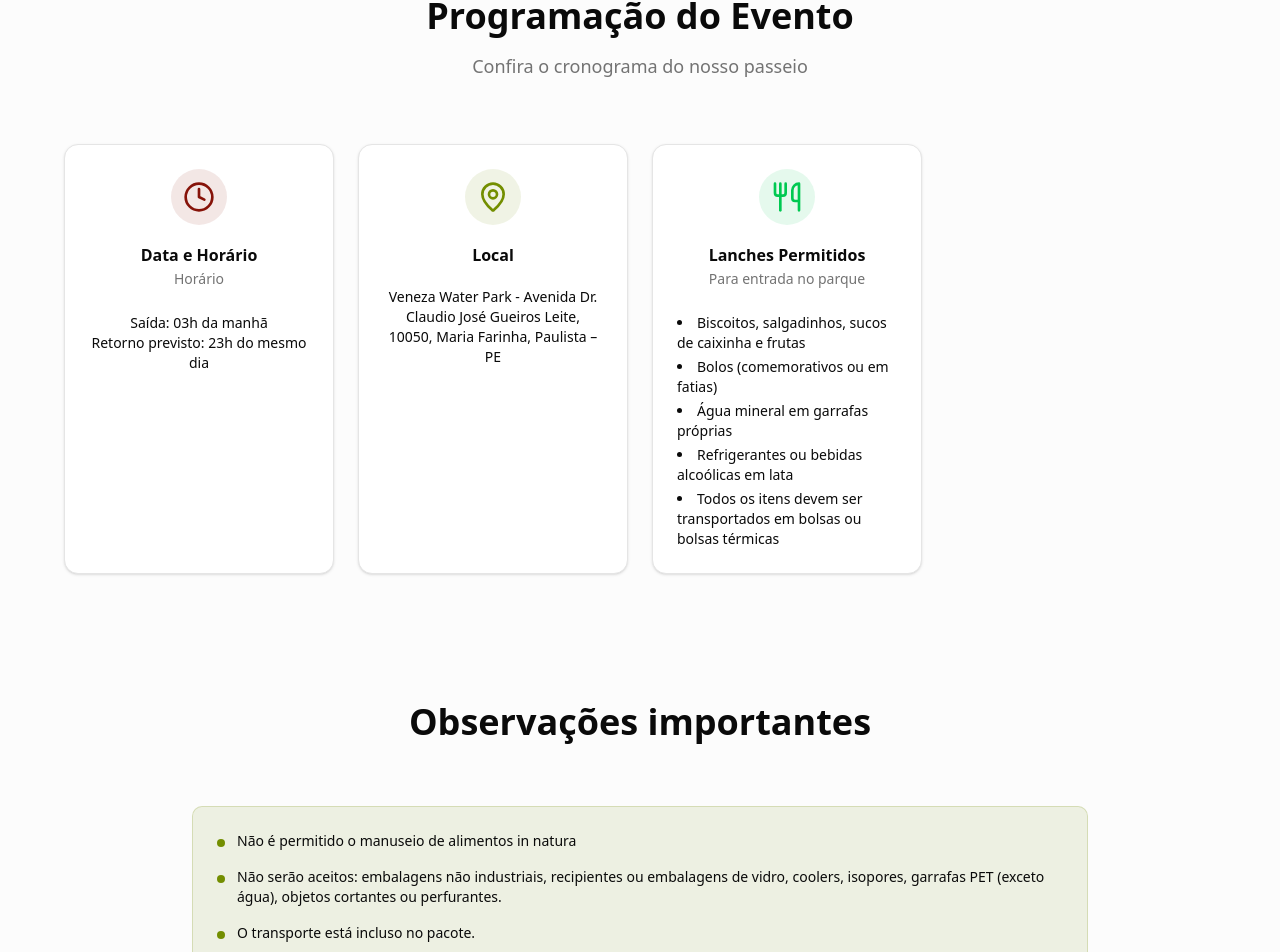
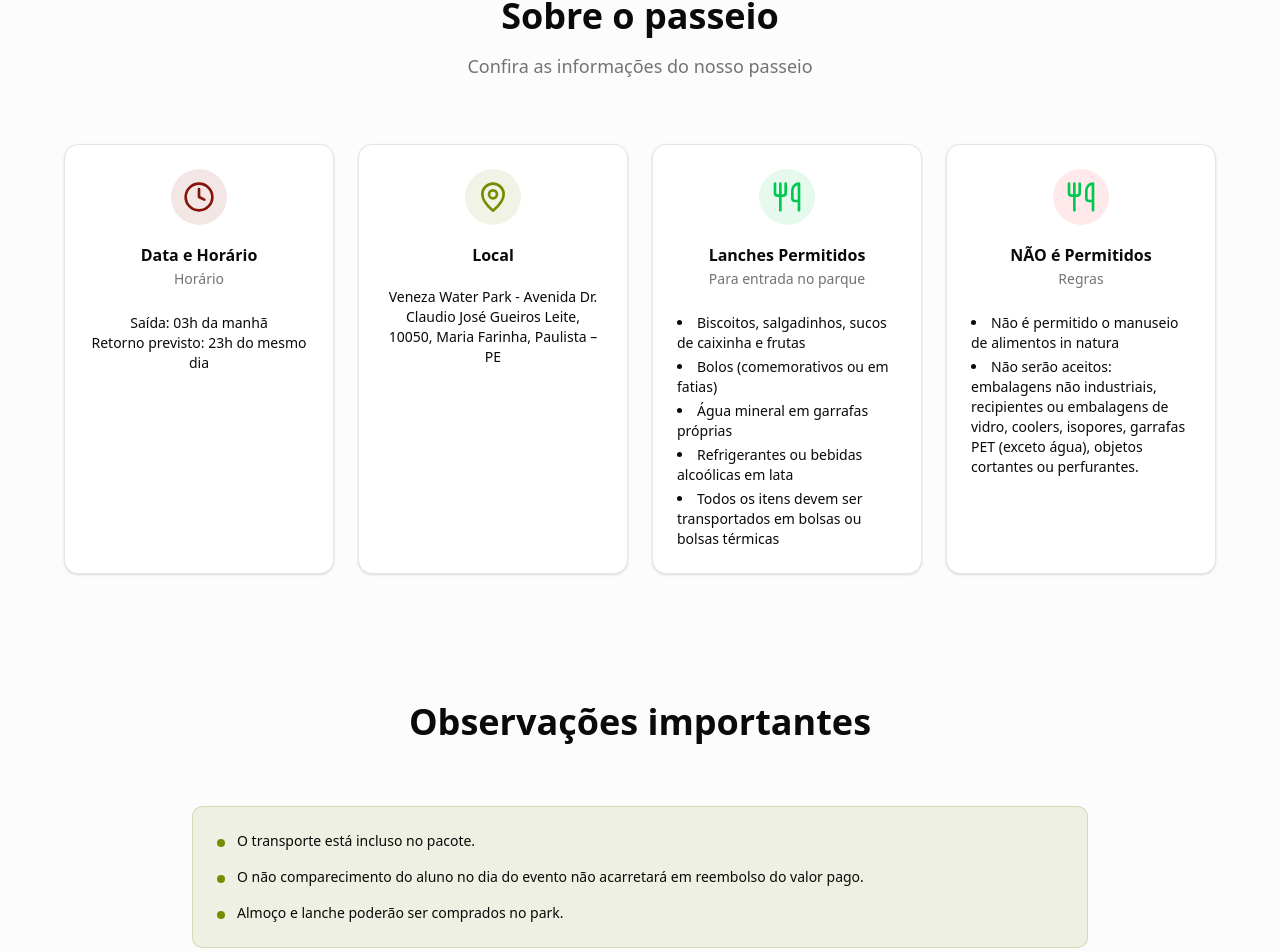
Before and after one commit to pedrologapp/amadeus-venezapark, a React (Vite) app: page / in a window 1280 px wide. Shown: the part 1692-2644 px from the top of the page. Built offline with nearby package versions, Linux system fonts and the light colour scheme.

Commit message:
Update App.jsx

```diff
--- a/src/App.jsx
+++ b/src/App.jsx
@@ -368,9 +368,9 @@ function App() {
       <section id="itinerario" className="section-padding bg-muted/30">
         <div className="container mx-auto max-w-6xl">
           <div className="text-center mb-16">
-            <h2 className="text-4xl font-bold mb-4">Programação do Evento</h2>
+            <h2 className="text-4xl font-bold mb-4">Sobre o passeio</h2>
             <p className="text-lg text-muted-foreground">
-              Confira o cronograma do nosso passeio
+              Confira as informações do nosso passeio
             </p>
           </div>
           <div className="grid md:grid-cols-2 lg:grid-cols-4 gap-6">
@@ -423,6 +423,22 @@ function App() {
                 </ul>
               </CardContent>
             </Card>
+            <Card className="card-hover">
+              <CardHeader className="text-center">
+                <div className="mx-auto mb-4 p-3 bg-red-500/10 rounded-full w-fit">
+                  <Utensils className="h-8 w-8 text-green-500" />
+                </div>
+                <CardTitle>NÃO é Permitidos</CardTitle>
+                <CardDescription>Regras</CardDescription>
+              </CardHeader>
+              <CardContent>
+                <ul className="text-sm list-disc list-inside space-y-1 text-left">
+                  <li>Não é permitido o manuseio de alimentos in natura</li>
+                  <li>Não serão aceitos: embalagens não industriais, recipientes ou embalagens de vidro, coolers, isopores, garrafas PET (exceto água), objetos cortantes ou perfurantes.</li>
+                </ul>
+              </CardContent>
+            </Card>
+
           </div>
           {/*
           <div className="mt-12 text-center">
@@ -444,25 +460,7 @@ function App() {
           <div className="mt-8 p-6 bg-accent/10 rounded-lg border border-accent/20">
             <div className="space-y-4">
 
-              <div className="flex items-start space-x-3">
-                <div className="w-2 h-2 bg-accent rounded-full mt-2 flex-shrink-0"></div>
-                <div>
-                  <p className="text-sm">
-					Não é permitido o manuseio de alimentos in natura
-                  </p>
-                </div>
-              </div>
-
-              <div className="flex items-start space-x-3">
-                <div className="w-2 h-2 bg-accent rounded-full mt-2 flex-shrink-0"></div>
-                <div>
-                  <p className="text-sm">
-                   Não serão aceitos: embalagens não industriais, recipientes ou embalagens de vidro, coolers, isopores, garrafas PET (exceto água), objetos cortantes ou perfurantes.
-                  </p>
-                </div>
-              </div>
-
-              <div className="flex items-start space-x-3">
+			<div className="flex items-start space-x-3">
                 <div className="w-2 h-2 bg-accent rounded-full mt-2 flex-shrink-0"></div>
                 <div>
                   <p className="text-sm">
@@ -483,7 +481,7 @@ function App() {
                 <div className="w-2 h-2 bg-accent rounded-full mt-2 flex-shrink-0"></div>
                 <div>
                   <p className="text-sm">
-                    O aluno pode ir com roupas normais apropriadas.
+                   Almoço e lanche poderão ser comprados no park.
                   </p>
                 </div>
               </div>
@@ -620,13 +618,21 @@ function App() {
                             className="w-full h-10 px-3 rounded-md border border-input bg-background text-sm"
                           >
                             <option value="">Selecione a série</option>
-                            <option value="Maternal II">Maternal II</option>
+                           {/*
+							<option value="Maternal II">Maternal II</option>
                             <option value="Maternal III">Maternal III</option>
                             <option value="Grupo 4">Grupo 4</option>
                             <option value="Grupo 5">Grupo 5</option>
                             <option value="1º Ano">1º Ano</option>
                             <option value="2º Ano">2º Ano</option>
                             <option value="3º Ano">3º Ano</option>
+							*/}
+							<option value="4º Ano">4º Ano</option>
+							<option value="5º Ano">5º Ano</option>
+							<option value="6º Ano">6º Ano</option>
+							<option value="7º Ano">7º Ano</option>
+							<option value="8º Ano">8º Ano</option>
+							<option value="9º Ano">9º Ano</option>
                           </select>
                         </div>
                         {/*
@@ -823,7 +829,7 @@ function App() {
                           <div className="flex items-center space-x-2">
                             <span className="text-lg font-bold">PIX</span>
                             <span className="text-sm">
-                              R$ {(80).toFixed(2).replace('.', ',')} (sem taxas)
+                              R$ {(250).toFixed(2).replace('.', ',')} (sem taxas)
                             </span>
                           </div>
                         </div>
@@ -867,6 +873,8 @@ function App() {
                         >
                           <option value={1}>1x de R$ {(valorTotal / 1).toFixed(2).replace('.', ',')}</option>
                           <option value={2}>2x de R$ {(valorTotal / 2).toFixed(2).replace('.', ',')}</option>
+                          <option value={3}>3x de R$ {(valorTotal / 2).toFixed(2).replace('.', ',')}</option>
+                          <option value={4}>4x de R$ {(valorTotal / 2).toFixed(2).replace('.', ',')}</option>
                         </select>
                       </div>
                     )}
```
